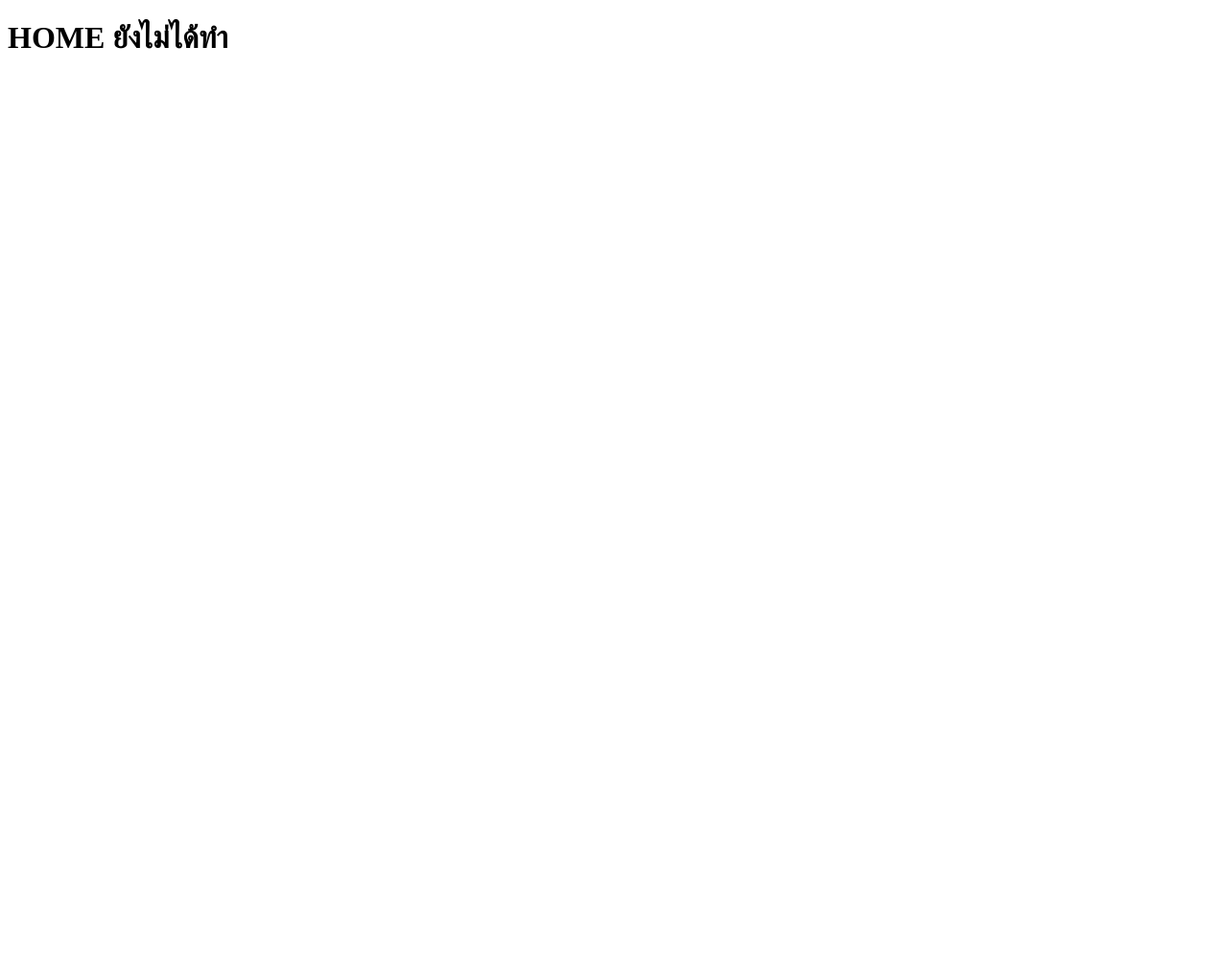
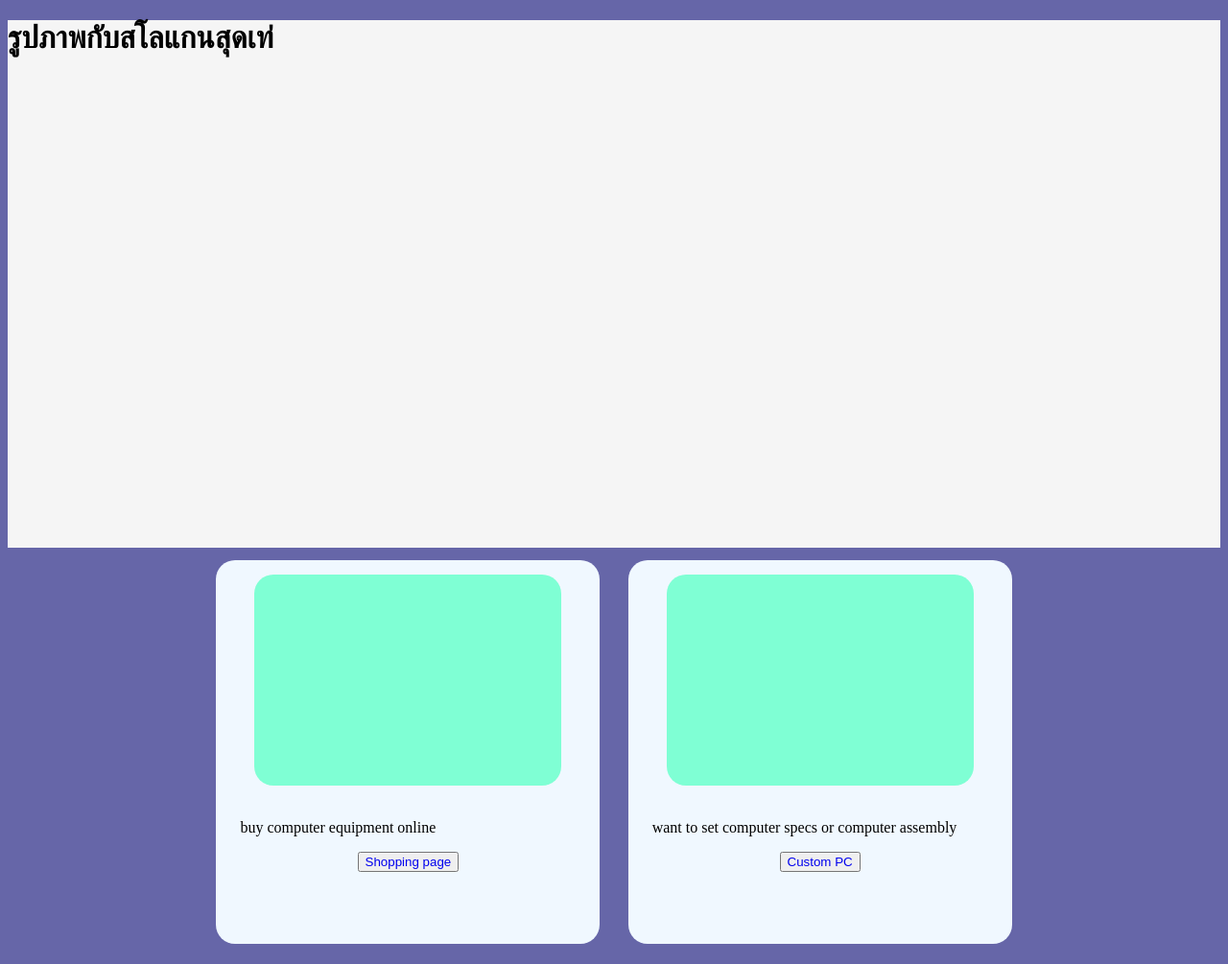
Before and after one commit to MMM39006/ProjectWebPrograming, a website: page public/home.html in a window 1280 px wide. Shown: the whole page at 96% size. Before the commit the page ends 800 px from the top, so only its background shows below. Drawn offline with Linux system fonts and the light colour scheme.

Commit message:
Feature: Homepage is working

```diff
--- a/public/css/main.css
+++ b/public/css/main.css
@@ -1,35 +1,72 @@
 body{
     background-color: rgb(102, 102, 168);
-    height: 100%;
-    padding-top: 100px;
-    display: flex;
+    /* padding-top: 100px; */
     justify-content: center;
 }
 
 /* ของ login */
 #myLogin{
     padding-top: 10px;
-    margin-left: 10px;
-    width: 360px;
-    border-radius: 15px;
+    margin: 0 auto;
+    width: 480px;
+    border-radius: 25px;
     font-family: 'Trebuchet MS', 'Lucida Sans Unicode', 'Lucida Grande', 'Lucida Sans', Arial, sans-serif;
-    /* height: 300px; */
+    /* height: 720px; */
     background-color: aliceblue;
 }
 
 
 
-/* ขอ Register */
+/* ของ Register */
 #RigisterHeader{
     border: 0px solid black;
 }
 
 #myForm{
     padding-top: 10px;
-    margin-left: 10px;
+    margin: 0 auto;
     width: 480px;
     border-radius: 25px;
     font-family: 'Trebuchet MS', 'Lucida Sans Unicode', 'Lucida Grande', 'Lucida Sans', Arial, sans-serif;
     /* height: 720px; */
     background-color: aliceblue;
 }
+
+/* ของ Home */
+#HomePic{
+	width:100%;
+    height: 550px;
+    background-color: whitesmoke;
+}
+
+#container{
+    text-align: center;
+	width:100%;
+	display: block;
+}
+
+#layer div{
+	width:400px;
+    border-radius: 20px;
+    background-color: aliceblue;
+	height: 400px;
+	margin: 1%;
+	text-align: center;
+	display: inline-block;
+}
+a{
+    text-decoration: none;
+}
+
+#MainMenu div{
+    margin:15px;
+    background-color: aquamarine;
+    height: 220px;
+    width: 320px;
+
+}
+
+#leftpage{
+    padding-left: 25px;
+    text-align: left;
+}
--- a/public/home.html
+++ b/public/home.html
@@ -4,9 +4,31 @@
     <meta charset="UTF-8">
     <meta http-equiv="X-UA-Compatible" content="IE=edge">
     <meta name="viewport" content="width=device-width, initial-scale=1.0">
+	<link rel='stylesheet' type='text/css' media='screen' href='css\main.css'>
+
     <title>Document</title>
 </head>
 <body>
-    <H1>HOME ยังไม่ได้ทำ</H1>
+    <div id="HomePic">
+        <H1>รูปภาพกับสโลแกนสุดเท่</H1>
+    </div>
+
+    <div id="container">
+        <div id="layer">
+            <div id="MainMenu">
+                <div></div>
+                <p id="leftpage">buy computer equipment online</p>
+                <button><a href="Shopping.html">Shopping page</a></button>
+
+            </div>
+            <div id="MainMenu">
+                <div></div>
+                <p id="leftpage">want to set computer specs or computer assembly</p>
+                <button><a href="/CustomPc">Custom PC</a></button>
+
+            </div>
+        </div>
+    </div>
+
 </body>
 </html>
```
Also changed, not shown: public/Shopping.html (added, +12 -0 lines), public/register.html (+2 -2 lines).
